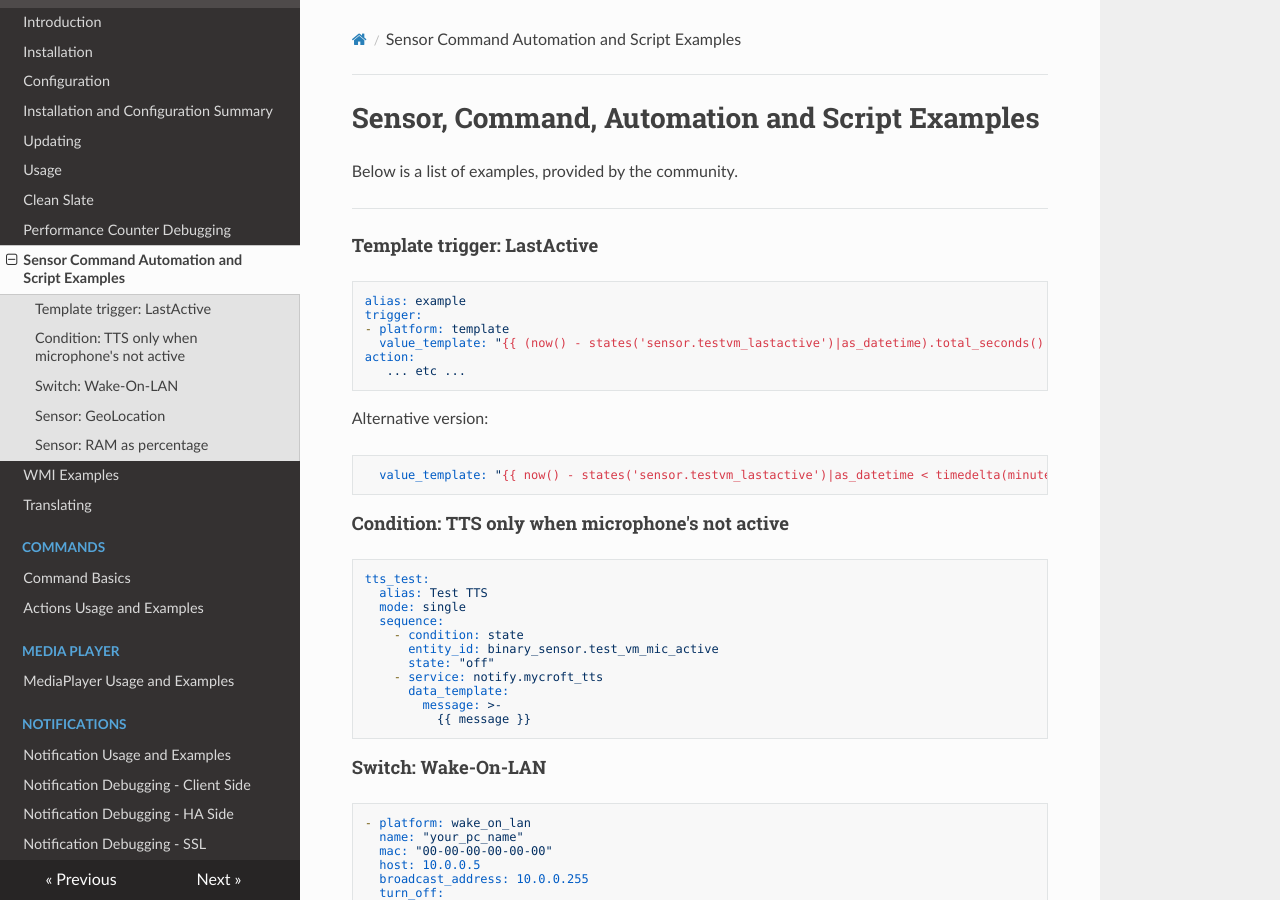
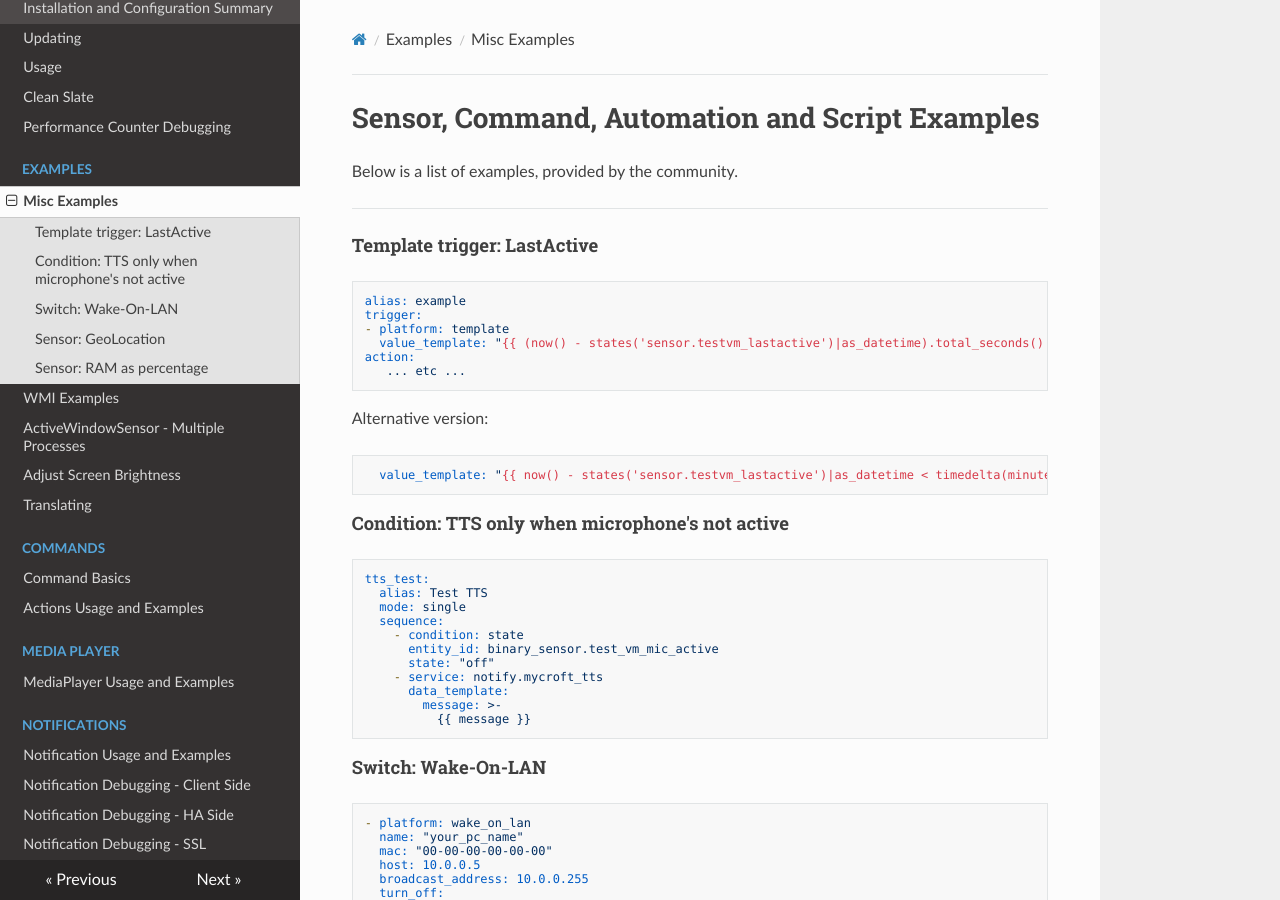
Before and after one commit to LAB02-Admin/HASS.Agent-Docs, an MkDocs documentation site: the page built from docs/sensor-command-automation-and-script-examples.md, in a window 1280 px wide and 900 px high. Built offline with MkDocs 1.6.1, drawn with Linux system fonts in a browser that asks for light colours; nearby versions of some CDN libraries.

Commit message:
Update mkdocs.yml

```diff
--- a/mkdocs.yml
+++ b/mkdocs.yml
@@ -15,8 +15,11 @@ nav:
     - 'usage.md'
     - 'clean-slate.md'
     - 'performance-counter-debugging.md'
-    - Sensor Command Automation and Script Examples: 'sensor-command-automation-and-script-examples.md'
-    - WMI Examples: 'wmi-examples.md'
+    - 'Examples':
+      - Misc Examples: 'sensor-command-automation-and-script-examples.md'
+      - WMI Examples: 'wmi-examples.md'
+      - 'examples/activewindowsensor-multiple-processes.md'
+      - 'examples/adjust-screen-brightness.md'
     - 'translating.md'
     - 'Commands':
       - 'commands/command-basics.md'
```
